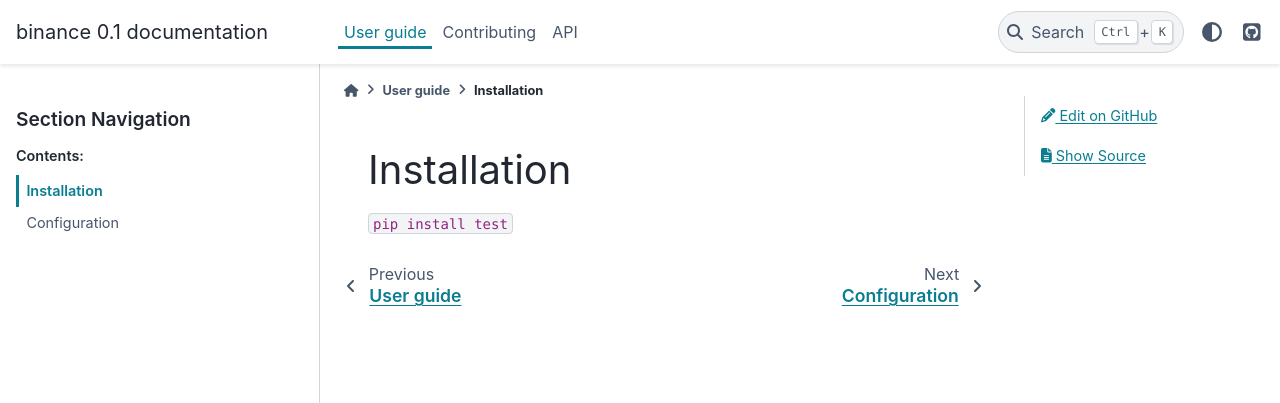
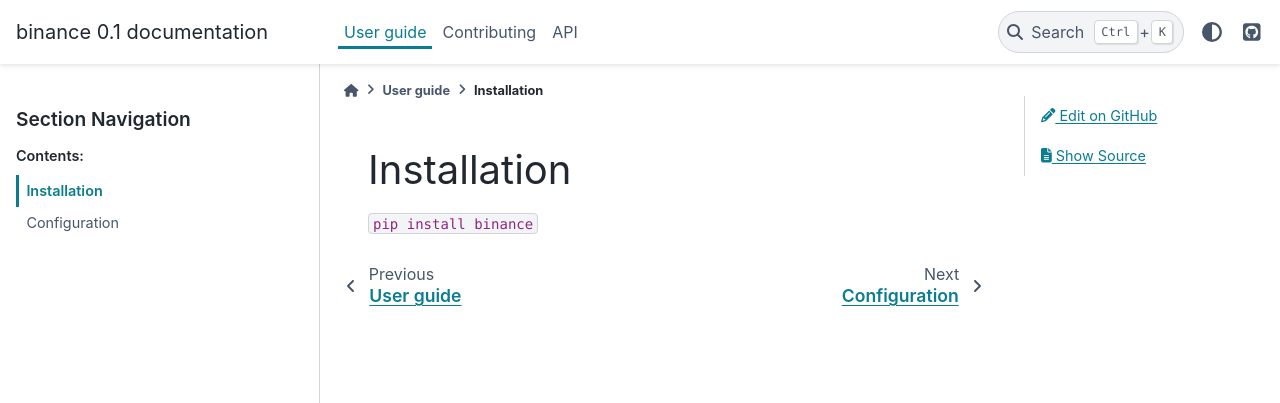
Before and after one commit to rvillebro/binance, a Sphinx documentation site: the page built from doc/source/user_guide/installation.rst, in a window 1280 px wide. Shown: the top 403 px of the page. Built offline with Sphinx 7.4.7 and the PyData theme 0.15.4, drawn with Linux system fonts in a browser that asks for light colours; pages that are not in the unit, such as notebooks, are missing from menus.

Commit message:
update docs

```diff
--- a/doc/source/user_guide/installation.rst
+++ b/doc/source/user_guide/installation.rst
@@ -3,4 +3,4 @@
 ============
 
 
-``pip install test``
+``pip install binance``
```
Also changed, not shown: README.md (+3 -0 lines), 1 other file.
